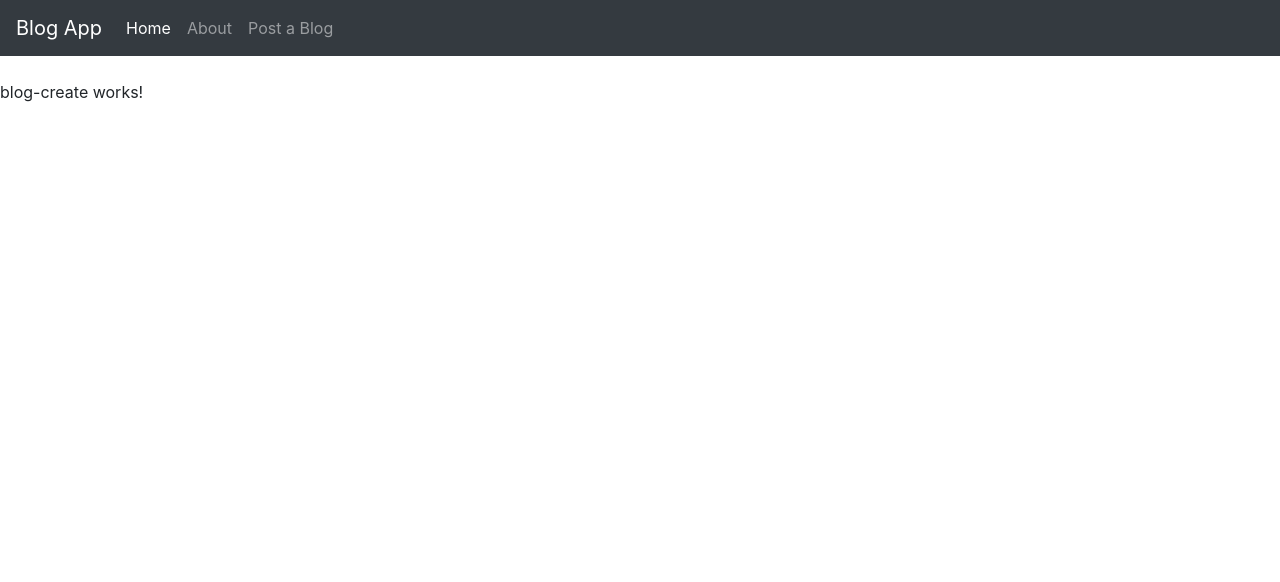
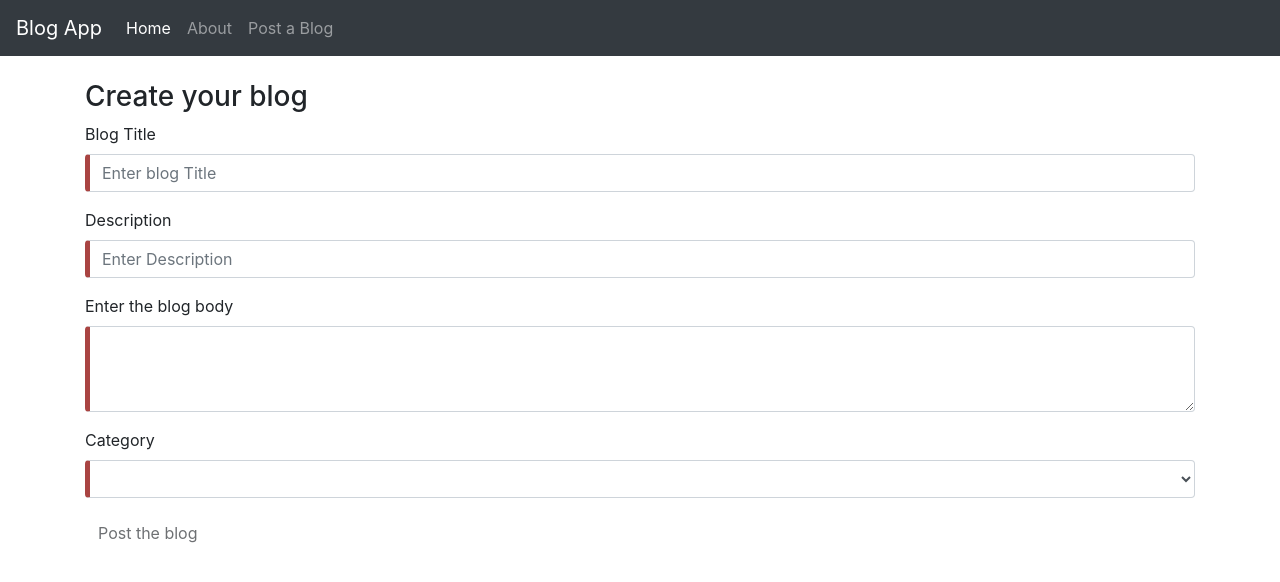
Before and after one commit to sd-deep/angular-blog-frontend, an Angular app: page /create in a window 1280 px wide. Shown: the top 582 px of the page. Built offline with nearby package versions, Linux system fonts and the light colour scheme.

Commit message:
added create edit delete blog

```diff
--- a/angular.json
+++ b/angular.json
@@ -24,7 +24,10 @@
             ],
             "styles": [
               "node_modules/bootstrap/dist/css/bootstrap.min.css",
-              "src/styles.css"
+              "src/styles.css",
+              "node_modules/ngx-toastr/toastr.css"
+
+
             ],
             "scripts": [
               "node_modules/jquery/dist/jquery.min.js",
--- a/src/app/app.module.ts
+++ b/src/app/app.module.ts
@@ -2,6 +2,8 @@ import { BrowserModule } from '@angular/platform-browser';
 import { NgModule } from '@angular/core';
 import {RouterModule, Routes} from '@angular/router';
 import { HttpClientModule } from '@angular/common/http';
+
+import { FormsModule } from '@angular/forms'
 
 import { AppRoutingModule } from './app-routing.module';
 import { AppComponent } from './app.component';
@@ -13,6 +15,11 @@ import { AboutComponent } from './about/about.component';
 import { NotFoundComponent } from './not-found/not-found.component';
 import { BlogService } from './blog.service';
 import { BlogHttpService } from './blog-http.service';
+
+import {BrowserAnimationsModule} from '@angular/platform-browser/animations';
+
+
+import { ToastrModule } from 'ngx-toastr';
 
 @NgModule({
   declarations: [
@@ -26,8 +33,11 @@ import { BlogHttpService } from './blog-http.service';
   ],
   imports: [
     BrowserModule,
+    BrowserAnimationsModule,
+    ToastrModule.forRoot(),
     AppRoutingModule,
     HttpClientModule,
+    FormsModule,
     RouterModule.forRoot([
       {path:'home',component:HomeComponent},
       {path:'',redirectTo:'home',pathMatch:'full'},
--- a/src/app/blog-create/blog-create.component.css
+++ b/src/app/blog-create/blog-create.component.css
@@ -0,0 +1,7 @@
+.ng-valid[required], .ng-valid.required  {
+    border-left: 5px solid #42A948; /* green */
+  }
+
+  .ng-invalid:not(form)  {
+    border-left: 5px solid #a94442; /* red */
+  }
--- a/src/app/blog-create/blog-create.component.html
+++ b/src/app/blog-create/blog-create.component.html
@@ -1,3 +1,42 @@
-<p>
-  blog-create works!
-</p>
+<div class="container" >
+  <h3>Create your blog</h3>
+  <div class="row" style="text-align:left">
+    <div class="col-md-12">
+      <form #createBlogForm="ngForm" (ngSubmit)="createBlog()">
+
+        <div class="form-group">
+
+
+          <label>Blog Title</label>
+          <input type="text" name="blogTitle" [(ngModel)]="blogTitle" #title="ngModel" class="form-control" placeholder="Enter blog Title"
+            required>
+
+        </div>
+        <div [hidden]="title.valid || title.pristine" class="alert alert-danger">
+         Blog Title is required
+        </div>
+
+        <div class="form-group">
+          <label>Description</label>
+          <input type="text" name="blogDescription" [(ngModel)]="blogDescription" #description="ngModel" class="form-control" placeholder="Enter Description"
+            required>
+        </div>
+        <div class="form-group">
+          <label>Enter the blog body</label>
+          <textarea name="blogBodyHtml" [(ngModel)]="blogBodyHtml" #bodyHtml="ngModel" class="form-control" rows="3" required></textarea>
+        </div>
+        <div class="form-group">
+          <label>Category</label>
+          <select [(ngModel)]="blogCategory" #category="ngModel" name="blogCategory" class="form-control" id="category" required>
+                <option *ngFor="let category of possibleCategories" [value]="category">{{category}}</option>
+              </select>
+        </div>
+
+
+        <button type="submit" class="btn btn-default" [disabled]="!createBlogForm.form.valid">Post the blog</button>
+      </form>
+    </div>
+
+  </div>
+
+</div>
--- a/src/app/blog-create/blog-create.component.ts
+++ b/src/app/blog-create/blog-create.component.ts
@@ -1,4 +1,9 @@
 import { Component, OnInit } from '@angular/core';
+import { BlogHttpService } from '../blog-http.service';
+
+import { ActivatedRoute, Router} from '@angular/router'
+
+import { ToastrService } from 'ngx-toastr';
 
 @Component({
   selector: 'app-blog-create',
@@ -7,9 +12,50 @@ import { Component, OnInit } from '@angular/core';
 })
 export class BlogCreateComponent implements OnInit {
 
-  constructor() { }
+  constructor(private blogHttpService :BlogHttpService, private _route : ActivatedRoute, private router : Router,private toastr: ToastrService) {
+
+  }
+
+  public blogTitle : string;
+  public blogBodyHtml : string;
+  public blogDescription : string;
+  public blogCategory : string;
+  public possibleCategories = ["Comedy","Action","Drama","Technology"];
 
   ngOnInit() {
   }
 
+  public createBlog(): any{
+
+    let blogData = {
+
+      title : this.blogTitle,
+      description : this.blogDescription,
+      blogBody : this.blogBodyHtml,
+      category : this.blogCategory,
+    }
+
+    console.log(blogData);
+
+    this.blogHttpService.createBlog(blogData).subscribe(
+
+      data => {
+        console.log("Blog created")
+        console.log(data);
+        //lert("Blog posted successfully");
+        this.toastr.success('Blog has been posted!', 'Success!');
+        setTimeout(()=>{
+          this.router.navigate(['/blog',data.data.blogId]);
+        },1000)
+      },
+      error => {
+        console.log("Some error occured");
+        console.log(error.errorMessage);
+        //alert("some error occured")
+        this.toastr.error('Unable to post Blog!! This is not good!', 'Oops!');
+      }
+    )
+
+  }
+
 }
--- a/src/app/blog-edit/blog-edit.component.html
+++ b/src/app/blog-edit/blog-edit.component.html
@@ -1,3 +1,42 @@
-<p>
-  blog-edit works!
-</p>
+<div class="container" >
+  <h3>Create your blog</h3>
+  <div class="row" style="text-align:left">
+    <div class="col-md-12">
+      <form #createBlogForm="ngForm" (ngSubmit)="editThisBlog()">
+
+        <div class="form-group">
+
+
+          <label>Blog Title</label>
+          <input type="text" name="blogTitle" [(ngModel)]="currentBlog.title" #title="ngModel" class="form-control" placeholder="Enter blog Title"
+            required>
+
+        </div>
+        <div [hidden]="title.valid || title.pristine" class="alert alert-danger">
+         Blog Title is required
+        </div>
+
+        <div class="form-group">
+          <label>Description</label>
+          <input type="text" name="blogDescription" [(ngModel)]="currentBlog.description" #description="ngModel" class="form-control" placeholder="Enter Description"
+            required>
+        </div>
+        <div class="form-group">
+          <label>Enter the blog body</label>
+          <textarea name="blogBodyHtml" [(ngModel)]="currentBlog.bodyHtml" #bodyHtml="ngModel" class="form-control" rows="3" required></textarea>
+        </div>
+        <div class="form-group">
+          <label>Category</label>
+          <select [(ngModel)]="currentBlog.category" #category="ngModel" name="blogCategory" class="form-control" id="category" required>
+                <option *ngFor="let category of possibleCategories" [value]="category">{{category}}</option>
+              </select>
+        </div>
+
+
+        <button type="submit" class="btn btn-default" [disabled]="!createBlogForm.form.valid">Edit this blog</button>
+      </form>
+    </div>
+
+  </div>
+
+</div>
--- a/src/app/blog-edit/blog-edit.component.ts
+++ b/src/app/blog-edit/blog-edit.component.ts
@@ -1,4 +1,10 @@
 import { Component, OnInit } from '@angular/core';
+
+import { BlogHttpService } from '../blog-http.service';
+
+import { ActivatedRoute, Router} from '@angular/router'
+
+import { ToastrService } from 'ngx-toastr';
 
 @Component({
   selector: 'app-blog-edit',
@@ -7,9 +13,47 @@ import { Component, OnInit } from '@angular/core';
 })
 export class BlogEditComponent implements OnInit {
 
-  constructor() { }
+  public currentBlog;
+  public possibleCategories = ["Comedy","Action","Drama","Technology"];
+  constructor(private _route : ActivatedRoute, private router : Router, public blogHttpService:BlogHttpService,private toastr: ToastrService) { }
 
   ngOnInit() {
+    console.log("in blg edit")
+
+    let myBlogId = this._route.snapshot.paramMap.get('blogId')
+    console.log(myBlogId)
+
+   this.blogHttpService.getSingleBlogInformation(myBlogId).subscribe(
+
+      data =>{
+
+        console.log("loading data");
+        console.log(data)
+        this.currentBlog=data["data"];
+      },
+      error =>{
+        console.log("some error occured");
+        console.log(error.errorMessage);
+      }
+    );
+  }
+
+  public editThisBlog() : any {
+    this.blogHttpService.editBlog(this.currentBlog.blogId,this.currentBlog).subscribe(
+
+      data => {
+        console.log("blog successfully edited")
+        this.toastr.success("Blog successfully edited!!")
+        setTimeout(()=>{
+          this.router.navigate(['/home'])
+        }, 1000)
+      },
+      error => {
+        console.log("some error occured")
+        this.toastr.error("Unable to save your changes")
+      }
+
+    )
   }
 
 }
--- a/src/app/blog-http.service.ts
+++ b/src/app/blog-http.service.ts
@@ -16,27 +16,46 @@ export class BlogHttpService {
 
   public baseUrl = "https://blogapp.edwisor.com/api/v1/blogs";
 
-  public authToken="ZmVlMzliOTU1OWZjMDcxYjI1MmM2NjM4ZTRmZDYxZWFhZGRjNGU1OWMxMDc1YTg1OTA5MjhkYmQ3ODhkMWYyYmU0MWJkZmNmMWE4YTUyZTg1YzYzMWE3MGNlYzBmZTAwY2QzZmJmNTgyOGM4NDQ5YTRiMmUzZTcwZmM4MjQxOWVlNQ==";
-  constructor(public _http : HttpClient) {
+  public authToken = "ZmVlMzliOTU1OWZjMDcxYjI1MmM2NjM4ZTRmZDYxZWFhZGRjNGU1OWMxMDc1YTg1OTA5MjhkYmQ3ODhkMWYyYmU0MWJkZmNmMWE4YTUyZTg1YzYzMWE3MGNlYzBmZTAwY2QzZmJmNTgyOGM4NDQ5YTRiMmUzZTcwZmM4MjQxOWVlNQ==";
+  constructor(public _http: HttpClient) {
 
     console.log("blog-http service constructor")
   }
 
   public getAllBlogs(): any {
 
-    let myResponse = this._http.get(this.baseUrl+'/all?authToken='+this.authToken);
+    let myResponse = this._http.get(this.baseUrl + '/all?authToken=' + this.authToken);
     console.log(myResponse)
     return myResponse;
   }
 
   public getSingleBlogInformation(currentBlogId): any {
-      let myResonse = this._http.get(this.baseUrl+"/view/"+currentBlogId+"?authToken="+this.authToken);
-      console.log(myResonse);
-      return myResonse;
+    let myResonse = this._http.get(this.baseUrl + '/view/' + currentBlogId + '?authToken=' + this.authToken);
+    console.log(myResonse);
+    return myResonse;
 
   }
 
-  private handleError(err: HttpErrorResponse){
+  public createBlog(blogData): any {
+
+    let myResonse = this._http.post(this.baseUrl + '/create?authToken=' + this.authToken,blogData);
+    return myResonse;
+  }
+
+  public deleteBlog(blogId): any {
+
+    let data = {}
+    let myReponse = this._http.post(this.baseUrl + '/' + blogId + '/delete?authToken=' + this.authToken,blogId);
+    return myReponse;
+  }
+
+  public editBlog(blogId,blogData): any{
+
+    let myResponse = this._http.put(this.baseUrl+'/'+blogId+'/edit?authToken='+this.authToken,blogId,blogData);
+    return myResponse;
+  }
+
+  private handleError(err: HttpErrorResponse) {
     console.log("Handle http call erro");
     console.log(err.message);
     return Observable.throw(err.message);
--- a/src/app/blog-view/blog-view.component.html
+++ b/src/app/blog-view/blog-view.component.html
@@ -15,10 +15,10 @@
       <a class="btn btn-primary" [routerLink]="['/edit',currentBlog.blogId]">Edit</a>
     </div>
     <div class="col-md-4">
-      <a class="btn btn-danger">Delete</a>
+      <a class="btn btn-danger" (click)=deleteThisBlog()>Delete</a>
     </div>
     <div class="col-md-4">
-      <a class="btn btn-warning">Go Back</a>
+      <a class="btn btn-warning" (click)=goBackToPreviousPage()>Go Back</a>
     </div>
   </div>
 </div>
--- a/src/app/home/home.component.ts
+++ b/src/app/home/home.component.ts
@@ -37,9 +37,6 @@ export class HomeComponent implements OnInit, OnDestroy {
     )
     console.log(this.allBlogs)
 
-
-
-
   }
 
   ngOnDestroy() {
```
Also changed, not shown: package.json (+5 -3 lines), src/app/blog-view/blog-view.component.ts (+28 -2 lines), 1 other file (tests, documents, lock files or other folders).
